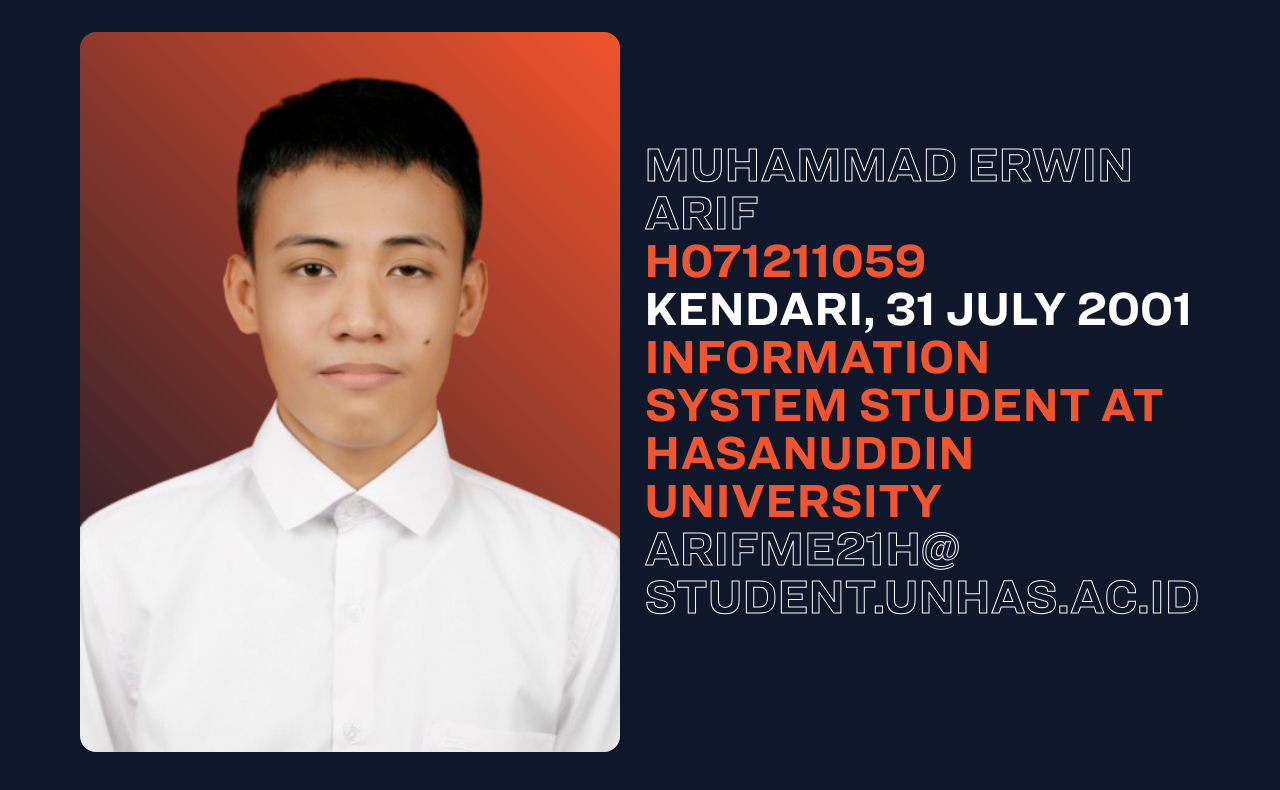
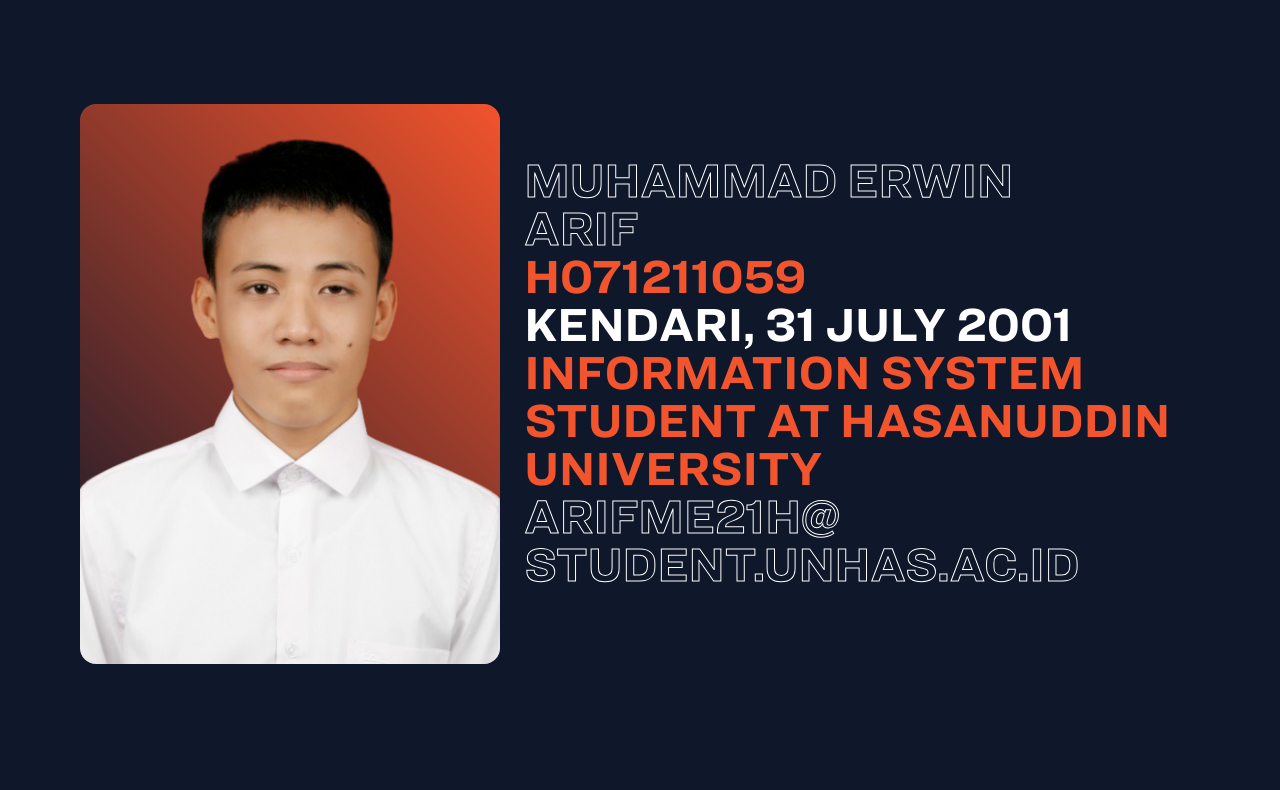
Before and after one commit to erwinarif31/Web-Assignment-01, a plain HTML site: page index.html in a window 1280 px wide. Drawn offline with Linux system fonts and the light colour scheme.

Commit message:
change hero styles

```diff
--- a/index.html
+++ b/index.html
@@ -38,11 +38,12 @@
       }
 
       .hero {
-        margin: 1vh 0vh;
+        display: flex;
+        margin: 10vh 0px;
       }
 
       .image {
-        height: 90vh;
+        height: 70vh;
         margin-top: 1.5rem;
         display: block;
         object-fit: cover;
@@ -100,7 +101,7 @@
     </style>
   </head>
   <body>
-    <div class="hero" style="display: flex">
+    <div class="hero">
       <div class="img-container">
         <img src="photo.png" alt="" class="image" />
       </div>
```
